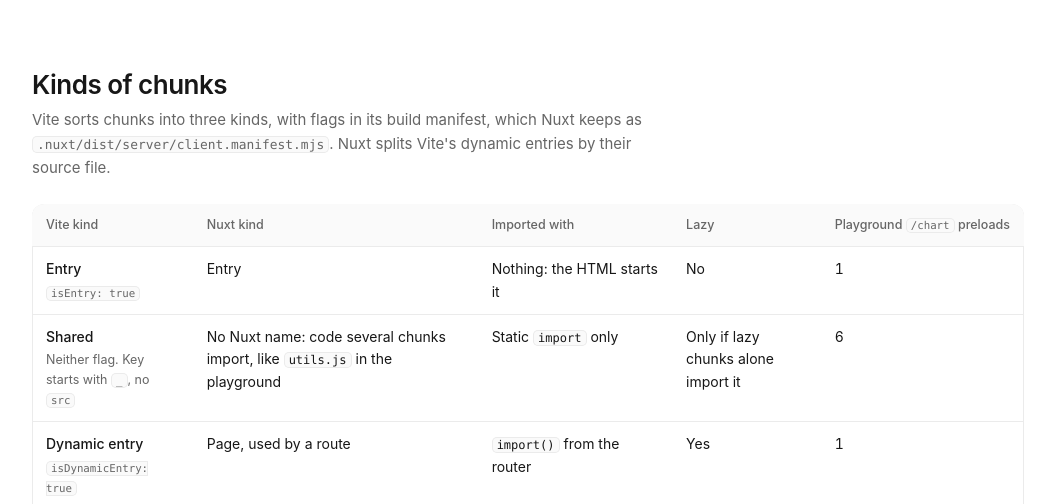
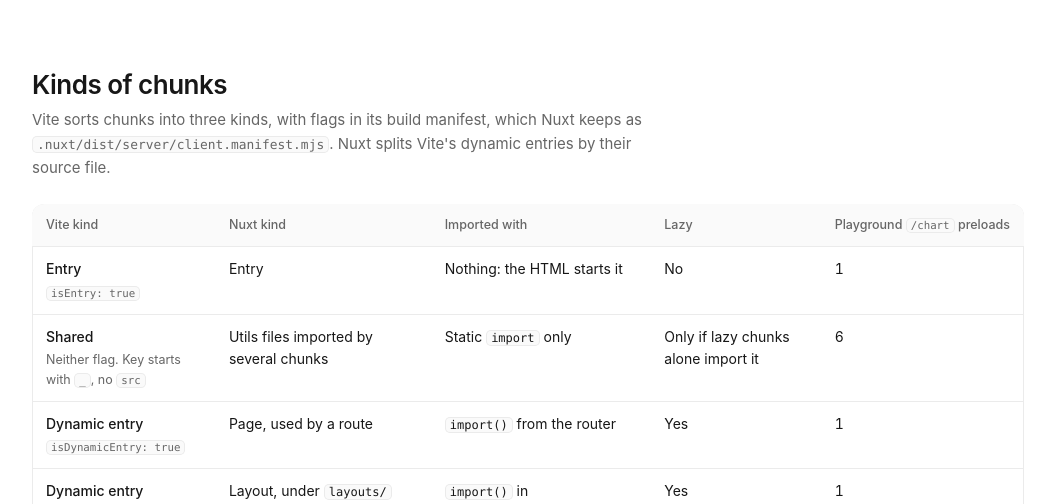
Before and after one commit to larbish/nuxt-bundle-cheat-sheet, a plain HTML site: page index.html in a window 1280 px wide. Shown: the part 261-765 px from the top of the page, without its empty margins (112-1167 px from the left). Drawn offline with Linux system fonts and the light colour scheme.

Commit message:
docs: describe shared chunks as utils imported by several chunks
Amp-Thread-ID: https://ampcode.com/threads/T-01a1c5e8-abb3-765a-8b82-4d9cd4aac6b2

```diff
--- a/index.html
+++ b/index.html
@@ -427,7 +427,7 @@
   const kinds = [
     // [vite kind, nuxt kind, imported with, lazy, playground /chart preloads]
     ['Entry<span class="sub"><code>isEntry: true</code></span>', 'Entry', 'Nothing: the HTML starts it', 'No', 1],
-    ['Shared<span class="sub">Neither flag. Key starts with <code>_</code>, no <code>src</code></span>', 'No Nuxt name: code several chunks import, like <code>utils.js</code> in the playground', 'Static <code>import</code> only', 'Only if lazy chunks alone import it', 6],
+    ['Shared<span class="sub">Neither flag. Key starts with <code>_</code>, no <code>src</code></span>', 'Utils files imported by several chunks', 'Static <code>import</code> only', 'Only if lazy chunks alone import it', 6],
     ['Dynamic entry<span class="sub"><code>isDynamicEntry: true</code></span>', 'Page, used by a route', '<code>import()</code> from the router', 'Yes', 1],
     ['Dynamic entry<span class="sub"><code>isDynamicEntry: true</code></span>', 'Layout, under <code>layouts/</code>', '<code>import()</code> in <code>defineAsyncComponent</code>', 'Yes', 1],
     ['Dynamic entry<span class="sub"><code>isDynamicEntry: true</code></span>', 'Component, or any other <code>import()</code> target', '<code>import()</code>: <code>&lt;LazyFoo&gt;</code>, global components', 'Yes', 1],
```
